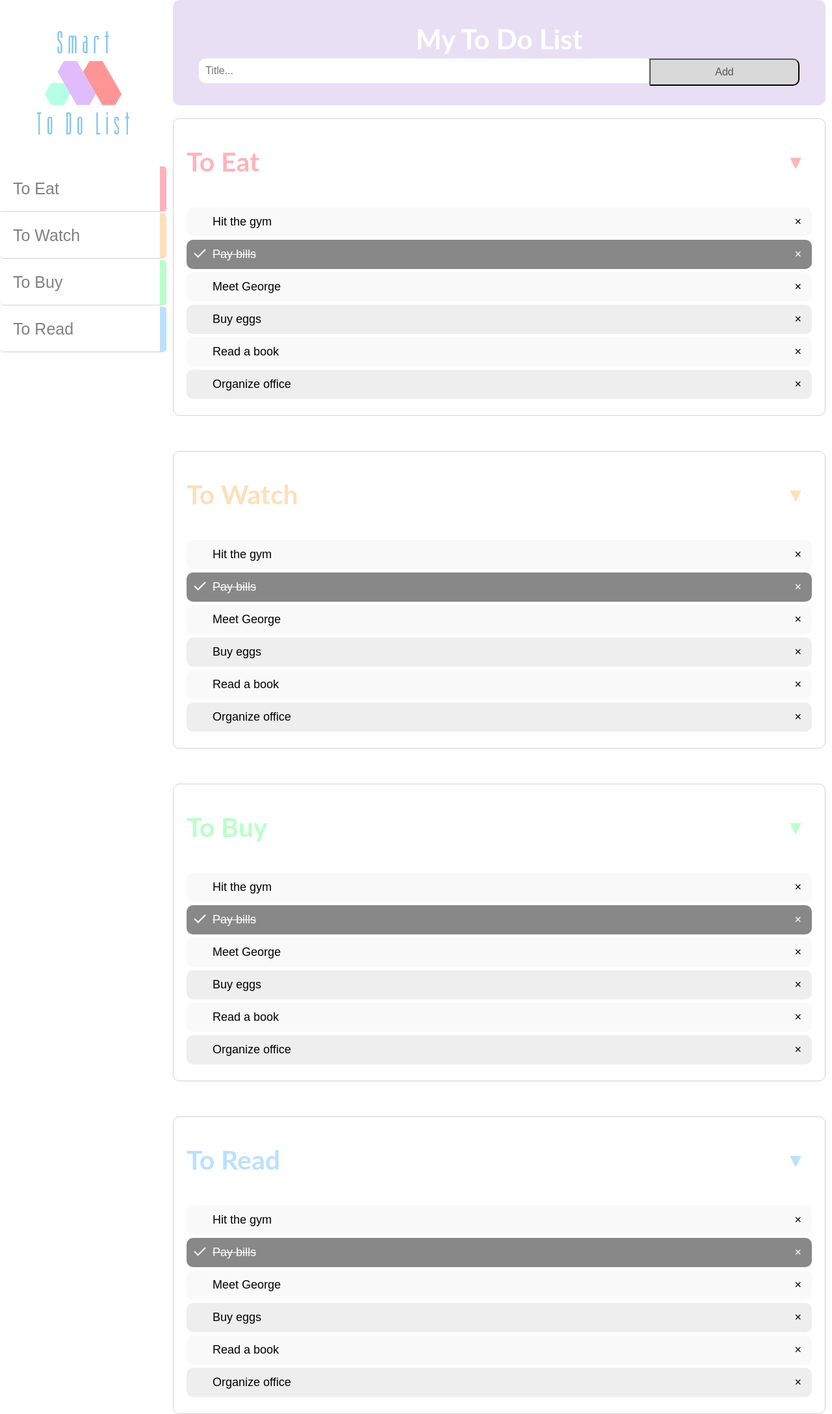
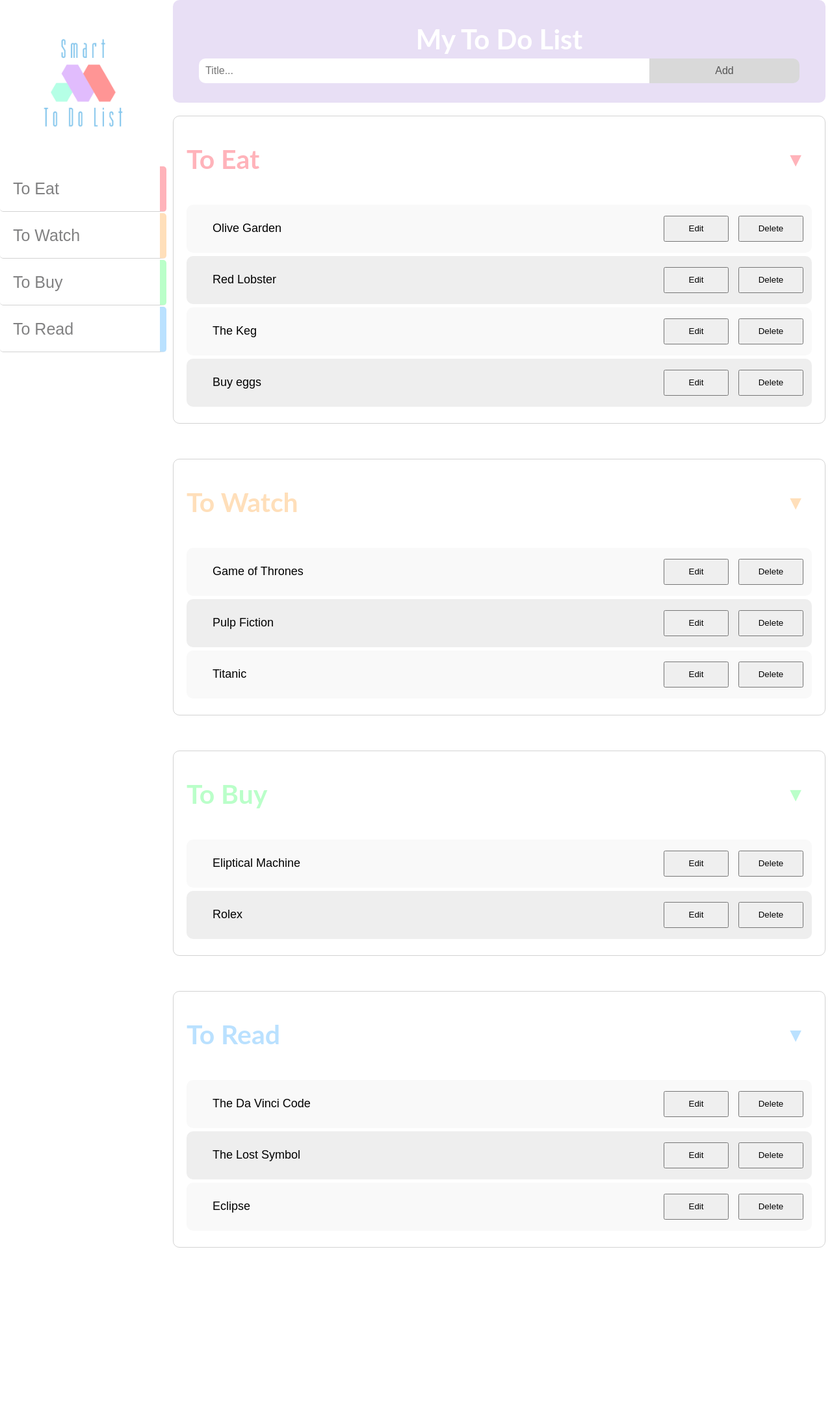
Before and after one commit to marcelaamf/Smart_ToDo_List, a Node server app: page / in a window 1280 px wide. Shown: the whole page at 65% size. After the commit the page ends 1920 px from the top, so only its background shows below. Run offline with Node 20, Linux system fonts and the light colour scheme; some libraries are stand-ins or nearby versions.

Commit message:
fixed bugs

```diff
--- a/public/header.css
+++ b/public/header.css
@@ -178,8 +178,29 @@ input {
   cursor: pointer;
   transition: 0.3s;
   border-radius: 0px 10px 10px 0px;
+  border-style: none;
+
 }
 
 .addBtn:hover {
   background-color: #bbb;
 }
+
+li
+ {
+  display: flex;
+  justify-content: space-between;
+  align-items: center;
+ }
+
+ .editBtn{
+  width: 100px;
+  height: 40px;
+  margin: 5px;
+ }
+
+ .deleteBtn{
+  width: 100px;
+  height: 40px;
+  margin: 5px;
+ }
--- a/public/scripts/app.js
+++ b/public/scripts/app.js
@@ -23,8 +23,6 @@ const addItem = function (usersid, item, categoryid) {
 
 $(document).ready(function () {
   console.log('Client ready!');
-
-  loadtable();
 })
 
 
@@ -33,12 +31,7 @@ $(document).ready(function () {
 
 
 
-$(".addBtn").on("click", function (event) {
-  event.preventDefault();
 
-  handleSearch()
-
-  const value = $("#myInput").val();
 
 /*$.ajax({
   method: 'POST',
@@ -57,7 +50,18 @@ $(".addBtn").on("click", function (event) {
     console.error('Error:', error);
   }
 });*/
+$(".addBtn").on("click", function (event) {
+  event.preventDefault();
+
+  handleSearch()
+
+  const value = $("#myInput").val();
+
 })
+
+
+
+
 
 const handleSearch = function () {
   const term = $('#myInput').val()
@@ -67,23 +71,223 @@ const handleSearch = function () {
       method: 'GET',
       url: `/search?term=${term}&city=vancouver`,
       success: function (data) {
-
-        console.log('get data', data);
-        //render(data);
         $.post('/search', { item: data.data, category: 1 })
           .done(() => {
-            $('#myUL-eat').prepend($("<li></li>").text(data.data));
+            $("#myUL-eat").prepend(
+              $("<li>").html(`
+              ${data.data}
+                <div>
+                  <button class="editBtn">Edit</button>
+                  <button class="deleteBtn">Delete</button>
+                </div>
+              `)
+            );
             $("#myInput").val('')
           });
       }
     })
   }
-
 }
 
-const loadtable = function () {
-  $.ajax("/", { method: "GET", dataType: "json", })
-    .then((newItem) => {
-      render(newItem.reverse());
+/*$(document).on("click", ".delete-btn", function() {
+  // get the item ID from the button's "data-id" attribute
+  const itemId = $(this).data("id");
+
+  // make an Ajax request to delete the item
+  $.ajax({
+    url: "/items/" + itemId,
+    type: "DELETE",
+    success: function(response) {
+      // remove the list item from the DOM
+      $(this).closest("li").remove();
+    },
+    error: function(xhr, status, error) {
+      console.log("Error deleting item:", error);
+    }
   });
-};
+});*/
+
+
+// attach event listener to delete button
+/*$(document).on("click", ".deleteBtn", function() {
+  const listItem = $(this).closest("li");
+  const itemId = listItem.attr("data-id");
+
+  // make AJAX request to delete data from server
+  $.ajax({
+    url: "/delete/:id",
+    type: "DELETE",
+    success: function(response) {
+      // remove deleted item from the list
+      listItem.remove();
+    },
+    error: function(xhr, status, error) {
+      console.log("Error deleting item:", error);
+    }
+  });
+}); */
+
+/*$( "button" ).click(function() {
+  $( "p" ).remove();
+});*/
+
+/*$(document).on("click", ".deleteBtn", function() {
+  const listItem = $(this).closest("li");
+  const itemId = listItem.attr("data-id");
+
+  // make AJAX request to delete data from server
+  $.ajax({
+    url: `/delete/${itemId}`, // Pass the item ID as part of the URL
+    type: "DELETE",
+    success: function(response) {
+      // remove deleted item from the list
+      listItem.remove();
+    },
+    error: function(xhr, status, error) {
+      console.log("Error deleting item:", error);
+    }
+  });
+});*/
+
+/*$("button").click(function () {
+  $("p").remove();
+});*/
+
+
+
+
+
+/*router.delete("/delete/:id", (req,res) => {
+  $(".deleteBtn").on("click", function (event) {
+    event.preventDefault();
+    const itemId = req.params.id;
+ delete(itemId, db) })
+    .then((data) => {
+      res.send(data);
+    })
+    .catch(e => {
+      console.error(e);
+      res.send(e);
+    });
+});  */
+
+
+
+
+/*$(".deleteBtn").on("click", function(event) {
+  event.preventDefault();
+
+  const listItem = $(this).closest("li");
+  const itemId = listItem.attr("id");
+
+  // make AJAX request to delete data from server
+  $.ajax({
+    url: `/items/${itemId}`,
+    type: "DELETE",
+    success: function(response) {
+      // remove deleted item from the list
+      listItem.remove();
+    },
+    error: function(xhr, status, error) {
+      console.log("Error deleting item:", error);
+    }
+  });
+}); */
+
+
+/*router.delete("/", (req, res) => {
+  const queryString =
+  `UPDATE to_do_lists SET item = $1 WHERE to_do_lists.id = $2 RETURNING *;`;
+  const queryParams = [
+    Number(req.session.user_id),
+    Number(req.params.id)
+  ];
+
+console.log('params', queryParams);
+db.query(queryString, queryParams)
+  .then(data => {
+    res.send(data.rows[0]);
+  })
+  .catch(err => {
+    res
+      .status(500)
+      .json({
+        error: err.message
+      });
+  });
+});*/
+
+
+
+
+/*$(document).on("click", ".deleteBtn", function() {
+  // get the item ID from the button's "data-id" attribute
+  const itemId = $(this).data("id");
+
+  // make an Ajax request to delete the item
+  $.ajax({
+    url: "/items/" + itemId,
+    type: "DELETE",
+    success: function(response) {
+      // remove the list item from the DOM
+      $(this).closest("li").remove();
+    },
+    error: function(xhr, status, error) {
+      console.log("Error deleting item:", error);
+    }
+  });
+}); */
+
+$(document).ready(function () {
+  $(".deleteBtn").click(function () {
+    var movieTitle = $(this).closest("li").text().trim();
+    var url = "/movies/" + encodeURIComponent(movieTitle);
+    $.ajax({
+      url: url,
+      type: "DELETE",
+      success: function (result) {
+        // handle success response from server
+        $(this).closest("li").remove();
+      },
+      error: function (xhr, ajaxOptions, thrownError) {
+        // handle error response from server
+        console.log(xhr.status + " " + thrownError);
+      }
+    });
+  });
+});
+
+
+/*$(document).ready(function () {
+  $(".deleteBtn").click(function () {
+    var $btn = $(this); // Store reference to clicked button
+    var movieTitle = $btn.closest("li").text().trim();
+    var url = "/movies/" + encodeURIComponent(movieTitle);
+    $.ajax({
+      url: url,
+      type: "DELETE",
+      success: function (result) {
+        // handle success response from server
+        $btn.closest("li").remove(); // Remove the closest li element to the clicked button
+      },
+      error: function (xhr, ajaxOptions, thrownError) {
+        // handle error response from server
+        console.log(xhr.status + " " + thrownError);
+      }
+    });
+  });
+});
+
+router.delete("/movies/:title", (req, res) => {
+  const title = decodeURIComponent(req.params.title);
+  // Replace this with the appropriate code to delete the item from the database
+  db.collection("movies").deleteOne({ title: title })
+    .then(() => {
+      res.send("Item deleted successfully");
+    })
+    .catch(e => {
+      console.error(e);
+      res.status(500).send("Error deleting item");
+    });
+});
+*/
--- a/server.js
+++ b/server.js
@@ -12,7 +12,8 @@ const db = require('./db/connection.js');
 //const waApi = WolframAlphaAPI('VWQ6YV-LL399286H2');
 const axios = require('axios');
 //const API = require('./api/api');
-
+const ENV = process.env.ENV
+const request = require('request');
 
 
 
@@ -105,9 +106,6 @@ app.post("/logout", (req, res) => {
 });
 
 
-
-
-
 app.listen(PORT, () => {
   console.log(`Example app listening on port ${PORT}`);
 });
--- a/views/index.ejs
+++ b/views/index.ejs
@@ -1,12 +1,11 @@
 <!DOCTYPE html>
 <html lang="en">
-
   <head>
     <title>Main Page</title>
 
-  <meta charset="UTF-8">
-  <meta http-equiv="X-UA-Compatible" content="IE=edge">
-  <meta name="viewport" content="width=device-width, initial-scale=1.0">
+    <meta charset="UTF-8" />
+    <meta http-equiv="X-UA-Compatible" content="IE=edge" />
+    <meta name="viewport" content="width=device-width, initial-scale=1.0" />
 
     <!-- Header CSS -->
     <link rel="stylesheet" href="/header.css" type="text/css" />
@@ -24,105 +23,160 @@
     <div class="main">
       <!-- Side navigation -->
       <div class="sidenav">
-      <img class="logo" src="smarttodologo.png">
-      <a class="eat" href="#">To Eat</a>
-      <a class="watch" href="#">To Watch</a>
-      <a class="buy" href="#">To Buy</a>
-      <a class="read" href="#">To Read</a>
+      <a href="#myDIV"><img class="logo" src="smarttodologo.png"/></a>
+        <a class="eat" href="#eat">To Eat</a>
+        <a class="watch" href="#watch">To Watch</a>
+        <a class="buy" href="#buy">To Buy</a>
+        <a class="read" href="#read">To Read</a>
       </div>
 
       <!-- Page content -->
 
-
-
-
-
       <div id="myDIV" class="header">
-      <h2 style="margin:5px">My To Do List</h2>
-      <input type="text" id="myInput" placeholder="Title...">
+        <h2 style="margin: 5px">My To Do List</h2>
+        <input type="text" id="myInput" placeholder="Title..." />
         <button class="addBtn">Add</button>
       </div>
 
       <section class="category-title">
-      <div class="collapsible to-eat">
-        <h3>To Eat</h3><span class="arrow">▼</span>
+        <div id="eat" class="collapsible to-eat">
+          <h3 >To Eat</h3>
+          <span class="arrow">▼</span>
         </div>
         <div class="content">
           <ul id="myUL-eat">
-          <li>Hit the gym</li>
-          <li class="checked">Pay bills</li>
-          <li>Meet George</li>
-          <li>Buy eggs</li>
-          <li>Read a book</li>
-          <li>Organize office</li>
+            <li class="li-delete">
+              Olive Garden
+              <div>
+
+                <button class="editBtn">Edit</button>
+                <button class="deleteBtn">Delete</button>
+              </div>
+            </li>
+            <li>
+              Red Lobster
+              <div>
+                <button class="editBtn">Edit</button>
+                <button class="deleteBtn">Delete</button>
+              </div>
+            </li>
+            <li>
+              The Keg
+              <div>
+                <button class="editBtn">Edit</button>
+                <button class="deleteBtn">Delete</button>
+              </div>
+            </li>
+            <li>
+              Buy eggs
+              <div>
+                <button class="editBtn">Edit</button>
+                <button class="deleteBtn">Delete</button>
+              </div>
+            </li>
           </ul>
         </div>
       </section>
 
-    <br>
-
+      <br />
 
       <section class="category-title">
-
-      <div class="collapsible to-watch">
-        <h3>To Watch</h3><span class="arrow">▼</span>
+        <div id="watch" class="collapsible to-watch">
+          <h3>To Watch</h3>
+          <span class="arrow">▼</span>
         </div>
         <div class="content">
           <ul id="myUL-watch">
-          <li>Hit the gym</li>
-          <li class="checked">Pay bills</li>
-          <li>Meet George</li>
-          <li>Buy eggs</li>
-          <li>Read a book</li>
-          <li>Organize office</li>
+            <li>
+              Game of Thrones
+              <div>
+                <button class="editBtn">Edit</button>
+                <button class="deleteBtn">Delete</button>
+              </div>
+            </li>
+            <li>
+              Pulp Fiction
+              <div>
+                <button class="editBtn">Edit</button>
+                <button class="deleteBtn">Delete</button>
+              </div>
+            </li>
+            <li>
+              Titanic
+              <div>
+                <button class="editBtn">Edit</button>
+                <button class="deleteBtn">Delete</button>
+              </div>
+            </li>
           </ul>
         </div>
       </section>
 
-    <br>
+      <br />
 
       <section class="category-title">
-      <div class="collapsible to-buy">
-        <h3>To Buy</h3><span class="arrow">▼</span>
+        <div id="buy" class="collapsible to-buy">
+          <h3>To Buy</h3>
+          <span class="arrow">▼</span>
         </div>
         <div class="content">
           <ul id="myUL-buy">
-          <li>Hit the gym</li>
-          <li class="checked">Pay bills</li>
-          <li>Meet George</li>
-          <li>Buy eggs</li>
-          <li>Read a book</li>
-          <li>Organize office</li>
+            <li>
+              Eliptical Machine
+              <div>
+                <button class="editBtn">Edit</button>
+                <button class="deleteBtn">Delete</button>
+              </div>
+            </li>
+            <li>
+              Rolex
+              <div>
+                <button class="editBtn">Edit</button>
+                <button class="deleteBtn">Delete</button>
+              </div>
+            </li>
           </ul>
         </div>
       </section>
 
-    <br>
+      <br />
 
       <section class="category-title">
-      <div class="collapsible to-read">
-        <h3>To Read</h3><span class="arrow">▼</span>
+        <div id="read" class="collapsible to-read">
+          <h3>To Read</h3>
+          <span class="arrow">▼</span>
         </div>
         <div class="content">
           <ul id="myUL-read">
-          <li>Hit the gym</li>
-          <li class="checked">Pay bills</li>
-          <li>Meet George</li>
-          <li>Buy eggs</li>
-          <li>Read a book</li>
-          <li>Organize office</li>
+            <li>
+              The Da Vinci Code
+              <div>
+                <button class="editBtn">Edit</button>
+                <button class="deleteBtn">Delete</button>
+              </div>
+            </li>
+            <li>
+              The Lost Symbol
+              <div>
+                <button class="editBtn">Edit</button>
+                <button class="deleteBtn">Delete</button>
+              </div>
+            </li>
+            <li>
+              Eclipse
+              <div>
+                <button class="editBtn">Edit</button>
+                <button class="deleteBtn">Delete</button>
+              </div>
+            </li>
           </ul>
         </div>
       </section>
-
-
-
     </div>
     <script>
 
-    var coll = document.getElementsByClassName("collapsible");
+    /* var coll = document.getElementsByClassName("collapsible");
     var i;
-
     for (i = 0; i < coll.length; i++) {
       coll[i].addEventListener("click", function () {
         this.classList.toggle("active");
@@ -134,8 +188,6 @@
         }
       });
     }
-
-
     // Create a "close" button and append it to each list item
     var myNodelist = document.getElementsByTagName("LI");
     var i;
@@ -146,9 +198,8 @@
       span.appendChild(txt);
       myNodelist[i].appendChild(span);
     }
-
     // Click on a close button to hide the current list item
-    var close = document.getElementsByClassName("close");
+    var close = document.getElementsByClassName("li-delete");
     var i;
     for (i = 0; i < close.length; i++) {
       close[i].onclick = function () {
@@ -156,48 +207,15 @@
         div.style.display = "none";
       }
     }
-
     // Add a "checked" symbol when clicking on a list item
     var list = document.querySelector('ul');
     list.addEventListener('click', function (ev) {
       if (ev.target.tagName === 'LI') {
         ev.target.classList.toggle('checked');
       }
-    }, false);
-
-    // Create a new list item when clicking on the "Add" button
-
-    /* function newElement() {
-
-      var li = document.createElement("li");
-      var inputValue = document.getElementById("myInput").value;
-      var t = document.createTextNode(inputValue);
-      li.appendChild(t);
-      if (inputValue === '') {
-        alert("You must write something!");
-      } else {
-        document.getElementById("myUL").appendChild(li);
-      }
-      document.getElementById("myInput").value = "";
-
-      var span = document.createElement("SPAN");
-      var txt = document.createTextNode("\u00D7");
-      span.className = "close";
-      span.appendChild(txt);
-      li.appendChild(span);
-
-      for (i = 0; i < close.length; i++) {
-        close[i].onclick = function () {
-          var div = this.parentElement;
-          div.style.display = "none";
-        }
-      }
-
-    } */
+    }, false); */
 
 
     </script>
-
   </body>
-
 </html>
```
Also changed, not shown: db/queries/categories.js (+6 -7 lines), db/queries/delete.js (added, +19 -0 lines), db/queries/insert.js (added, +19 -0 lines), db/queries/update.js (added, +19 -0 lines), routes/mainpage.js (+21 -0 lines), api/yelp.js (indentation only), 1 other file. Lines whose indentation alone changed are shown as unchanged.
